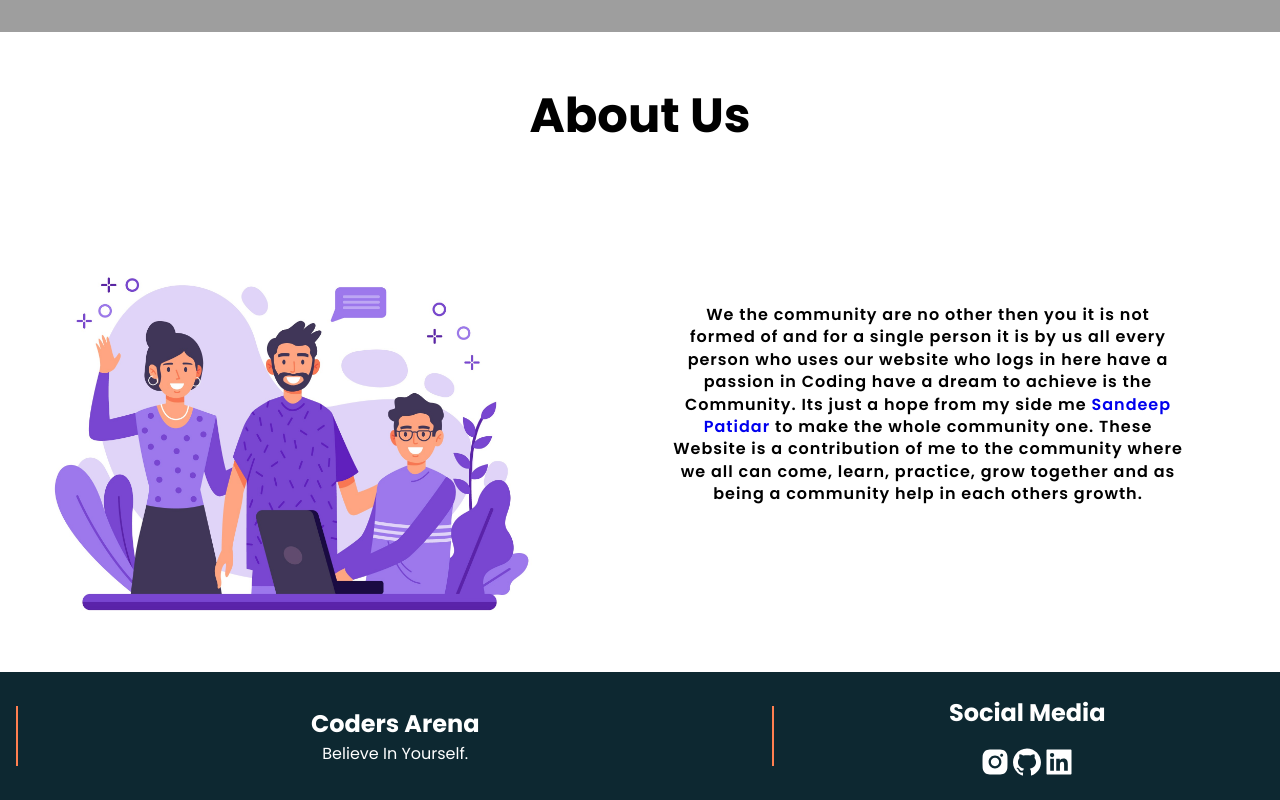
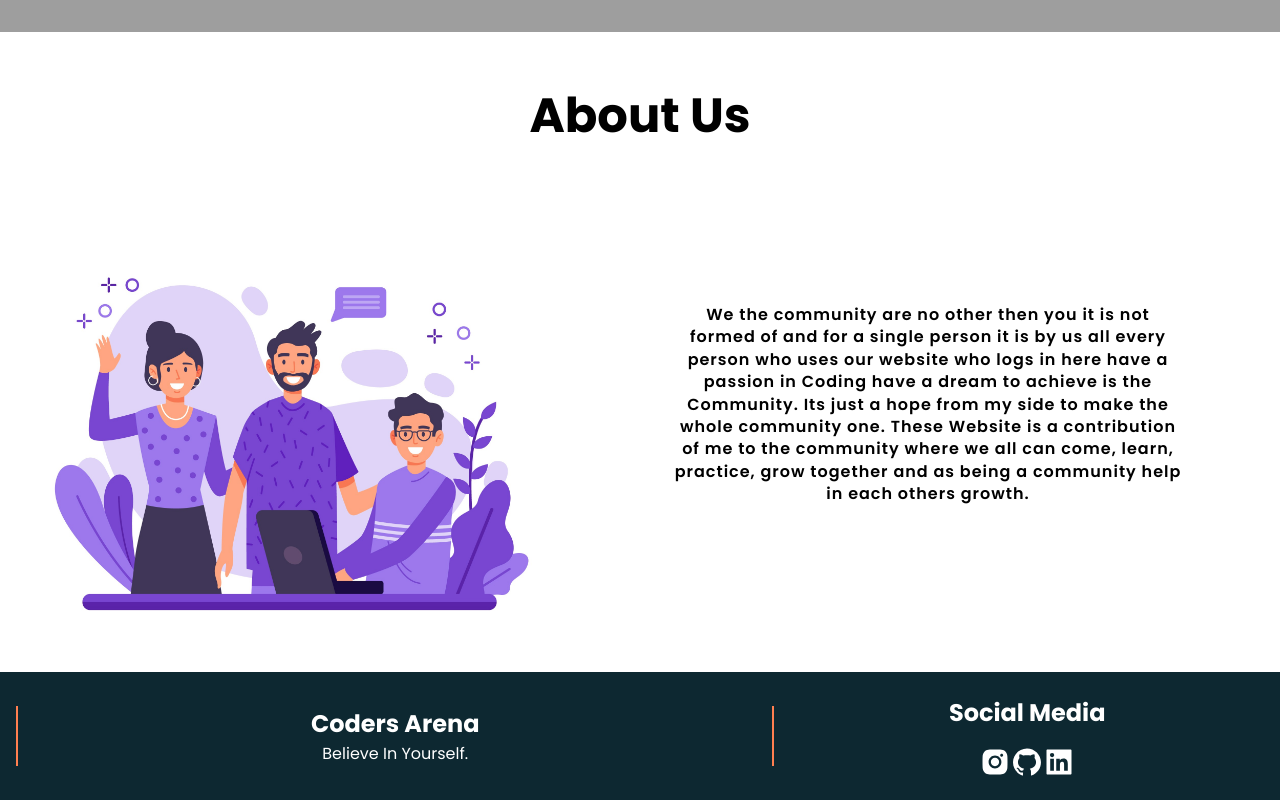
Before and after one commit to Sandyhere007/community, a React (Create React App) app: page / in a window 1280 px wide. Shown: the part 848-1648 px from the top of the page. Built offline with nearby package versions, Linux system fonts and the light colour scheme; no server answers; grey boxes are pictures that could not be loaded.

Commit message:
changed name

```diff
--- a/src/pages/AboutUs.jsx
+++ b/src/pages/AboutUs.jsx
@@ -13,7 +13,8 @@ const AboutUs = () => {
         </div>
         <div className="text">
             <p>
-           We the community are no other then you it is not formed of and for a single person it is by us all every person who uses our website who logs in here have a passion in Coding have a dream to achieve is the Community. Its just a hope from my side me <Link >Sandeep Patidar</Link> to make the whole community one. These Website is a contribution of me to the community where we all can come, learn, practice, grow together and as being a community help in each others growth.
+           {/* We the community are no other then you it is not formed of and for a single person it is by us all every person who uses our website who logs in here have a passion in Coding have a dream to achieve is the Community. Its just a hope from my side me <Link >Sandeep Patidar</Link> to make the whole community one. These Website is a contribution of me to the community where we all can come, learn, practice, grow together and as being a community help in each others growth.  */}
+           We the community are no other then you it is not formed of and for a single person it is by us all every person who uses our website who logs in here have a passion in Coding have a dream to achieve is the Community. Its just a hope from my side to make the whole community one. These Website is a contribution of me to the community where we all can come, learn, practice, grow together and as being a community help in each others growth.
             </p>
 
         </div>
```
